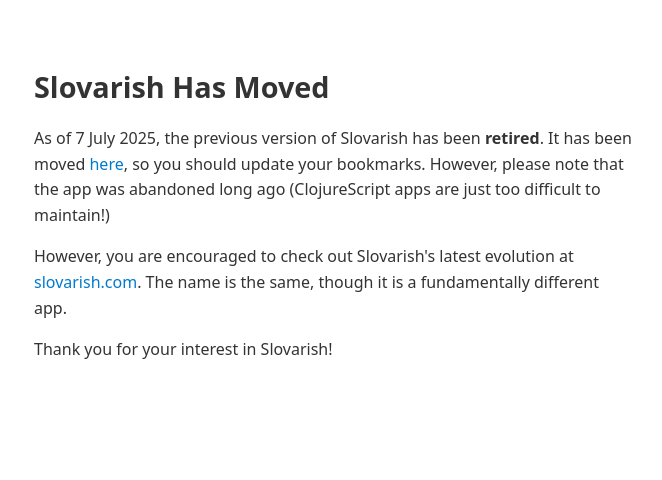
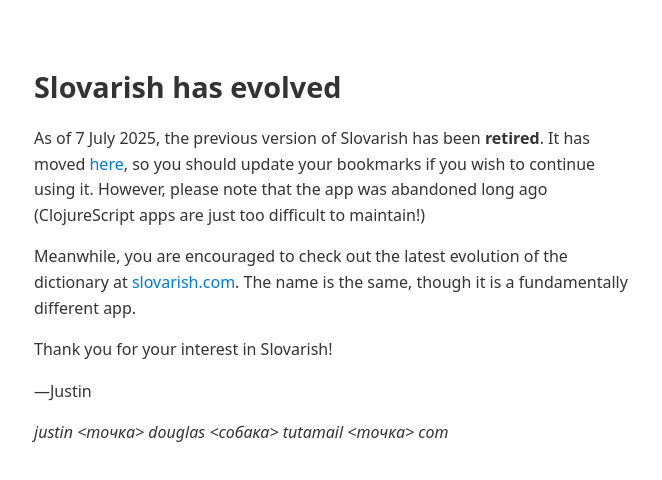
Before and after one commit to tabidots/slovarish, a plain HTML site: page index.html in a window 1280 px wide. Shown: the whole page, without its empty margins (306-968 px from the left). Drawn offline with Linux system fonts and the light colour scheme.

Commit message:
Copyediting

```diff
--- a/index.html
+++ b/index.html
@@ -3,7 +3,7 @@
 <head>
   <meta charset="UTF-8" />
   <meta name="viewport" content="width=device-width, initial-scale=1.0" />
-  <title>Slovarish Has Moved</title>
+  <title>Slovarish has evolved</title>
   <style>
     body {
       font-family: system-ui, sans-serif;
@@ -30,16 +30,17 @@
   </style>
 </head>
 <body>
-  <h1>Slovarish Has Moved</h1>
+  <h1>Slovarish has evolved</h1>
   <p>As of 7 July 2025, the previous version of Slovarish has been <strong>retired</strong>.
-  It has been moved <a href="https://tabidots.github.io/slovarish-old/" target="_blank" rel="noopener">here</a>,
-  so you should update your bookmarks. However, please note that the app was abandoned long ago
-  (ClojureScript apps are just too difficult to maintain!)</p>
+  It has moved <a href="https://tabidots.github.io/slovarish-old/" target="_blank" rel="noopener">here</a>, so you should update your bookmarks if you wish to continue using it. However, please note that the app was abandoned long ago (ClojureScript apps are just too difficult to maintain!)</p>
 
-  <p>However, you are encouraged to check out Slovarish's latest evolution at
-  <a href="http://slovarish.com" target="_blank" rel="noopener">slovarish.com</a>. The name is the same,
-  though it is a fundamentally different app.</p>
+  <p>Meanwhile, you are encouraged to check out the latest evolution of the dictionary at
+  <a href="http://slovarish.com" target="_blank" rel="noopener">slovarish.com</a>. The name is the same, though it is a fundamentally different app.</p>
 
   <p>Thank you for your interest in Slovarish!</p>
+
+  <p>—Justin</p>
+
+  <em>justin <точка> douglas <собака> tutamail <точка> com</em>
 </body>
 </html>
```
Also changed, not shown: 1 other file.
